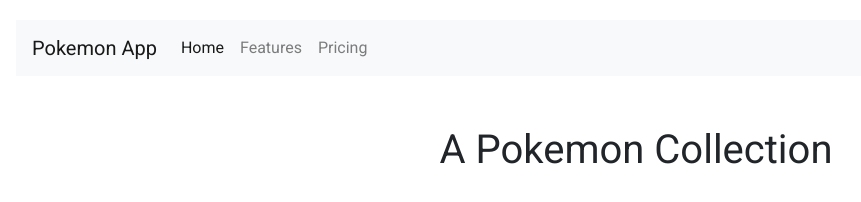
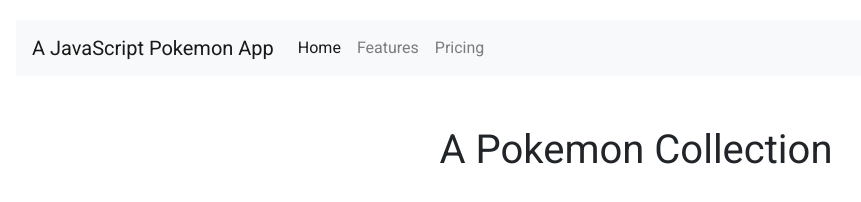
Before and after one commit to axelgibo/js-simple-app, a plain HTML site: page index.HTML in a window 1280 px wide. Shown: the whole page, without its empty margins (4-865 px from the left). Drawn offline with nearby package versions, Linux system fonts and the light colour scheme; no server answers.

Commit message:
update index.html

```diff
--- a/index.HTML
+++ b/index.HTML
@@ -10,7 +10,7 @@
 </head>
 <body>
     <nav class="navbar navbar-expand navbar-light bg-light" aria-label="Main navigation">
-        <a class="navbar-brand" href="#">Pokemon App</a>
+        <a class="navbar-brand" href="#">A JavaScript Pokemon App</a>
         <button class="navbar-toggler" type="button" data-toggle="collapse" data-target="#navbarNav" aria-controls="navbarNav" aria-expanded="false" aria-label="Toggle navigation">
             <span class="navbar-toggler-icon"></span>
         </button>
```
